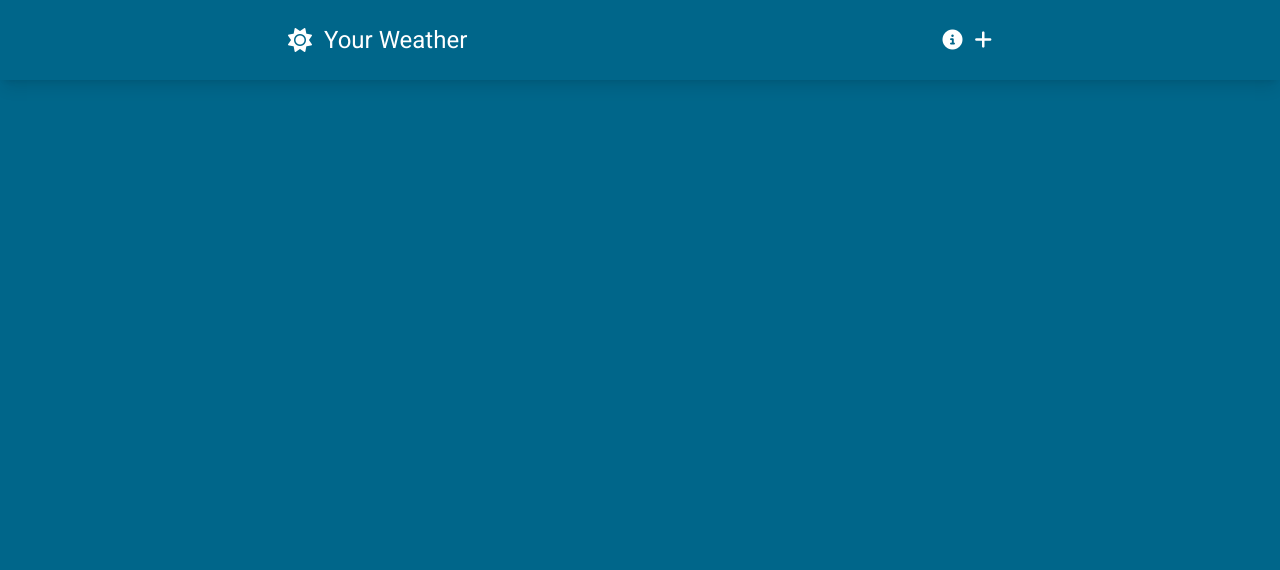
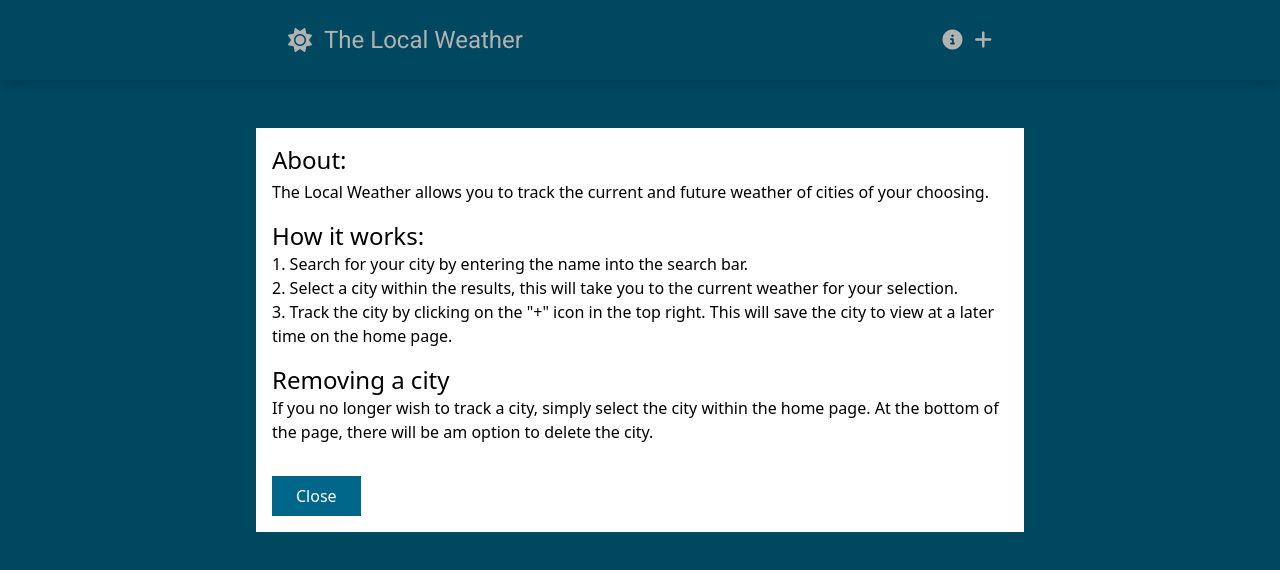
Before and after one commit to kavindaweerakoon/weather-vue-project, a Vue app: page / in a window 1280 px wide. Both pictures are taken after a click on the icon 952 px from the left and 40 px from the top of the page. Shown: the top 570 px of the page. Built offline with nearby package versions, Linux system fonts and the light colour scheme.

Commit message:
resuable modal + cleanup

```diff
--- a/index.html
+++ b/index.html
@@ -4,13 +4,17 @@
     <meta charset="UTF-8" />
     <link rel="icon" href="/favicon.ico" />
     <meta name="viewport" content="width=device-width, initial-scale=1.0" />
-    <link rel="preconnect" href="https://fonts.googleapis.com" />
-    <link rel="preconnect" href="https://fonts.gstatic.com" crossorigin />
     <link
       href="https://fonts.googleapis.com/css2?family=Roboto:wght@300;400;500&display=swap"
       rel="stylesheet"
     />
-    <link rel="stylesheet" href="https://cdnjs.cloudflare.com/ajax/libs/font-awesome/6.2.0/css/all.min.css" integrity="sha512-xh6O/CkQoPOWDdYTDqeRdPCVd1SpvCA9XXcUnZS2FmJNp1coAFzvtCN9BmamE+4aHK8yyUHUSCcJHgXloTyT2A==" crossorigin="anonymous" referrerpolicy="no-referrer" />
+    <link
+      rel="stylesheet"
+      href="https://cdnjs.cloudflare.com/ajax/libs/font-awesome/6.2.0/css/all.min.css"
+      integrity="sha512-xh6O/CkQoPOWDdYTDqeRdPCVd1SpvCA9XXcUnZS2FmJNp1coAFzvtCN9BmamE+4aHK8yyUHUSCcJHgXloTyT2A=="
+      crossorigin="anonymous"
+      referrerpolicy="no-referrer"
+    />
     <title>Vite App</title>
   </head>
   <body>
--- a/package.json
+++ b/package.json
@@ -12,7 +12,7 @@
   },
   "devDependencies": {
     "@vitejs/plugin-vue": "^3.0.3",
-    "autoprefixer": "^10.4.11",
+    "autoprefixer": "^10.4.12",
     "postcss": "^8.4.16",
     "tailwindcss": "^3.1.8",
     "vite": "^3.0.9"
--- a/src/App.vue
+++ b/src/App.vue
@@ -1,6 +1,6 @@
 <template>
   <div class="flex flex-col min-h-screen font-Roboto bg-weather-primary">
-    <SiteNavigation/>
+    <SiteNavigation />
     <RouterView />
   </div>
 </template>
--- /dev/null
+++ b/src/components/BaseModal.vue
@@ -0,0 +1,64 @@
+<template>
+  <Teleport to="body">
+    <Transition name="modal-outer">
+      <div
+        v-show="modalActive"
+        class="absolute w-full bg-black bg-opacity-30 h-screen top-0 left-0 flex justify-center px-8"
+      >
+        <Transition name="modal-inner">
+          <div
+            v-if="modalActive"
+            class="p-4 bg-white self-start mt-32 max-w-screen-md"
+          >
+            <slot />
+            <button
+              class="text-white mt-8 bg-weather-primary py-2 px-6"
+              @click="$emit('close-modal')"
+            >
+              Close
+            </button>
+          </div>
+        </Transition>
+      </div>
+    </Transition>
+  </Teleport>
+</template>
+
+<script setup>
+defineEmits(["close-modal"]);
+defineProps({
+  modalActive: {
+    type: Boolean,
+    default: false,
+  },
+});
+</script>
+
+<style scoped>
+.modal-outer-enter-active,
+.modal-outer-leave-active {
+  transition: opacity 0.3s cubic-bezier(0.52, 0.02, 0.19, 1.02);
+}
+
+.modal-outer-enter-from,
+.modal-outer-leave-to {
+  opacity: 0;
+}
+
+.modal-inner-enter-active {
+  transition: all 0.3s cubic-bezier(0.52, 0.02, 0.19, 1.02) 0.15s;
+}
+
+.modal-inner-leave-active {
+  transition: all 0.3s cubic-bezier(0.52, 0.02, 0.19, 1.02);
+}
+
+.modal-inner-enter-from {
+  opacity: 0;
+  transform: scale(0.8);
+}
+
+.modal-inner-leave-to {
+  transform: scale(0.8);
+}
+</style>
--- a/src/components/SiteNavigation.vue
+++ b/src/components/SiteNavigation.vue
@@ -6,21 +6,65 @@
       <RouterLink :to="{ name: 'home' }">
         <div class="flex items-center gap-3">
           <i class="fa-solid fa-sun text-2xl"></i>
-          <p class="text-2xl">Your Weather</p>
+          <p class="text-2xl">The Local Weather</p>
         </div>
       </RouterLink>
+
       <div class="flex gap-3 flex-1 justify-end">
         <i
           class="fa-solid fa-circle-info text-xl hover:text-weather-secondary duration-150 cursor-pointer"
+          @click="toggleModal"
         ></i>
         <i
           class="fa-solid fa-plus text-xl hover:text-weather-secondary duration-150 cursor-pointer"
         ></i>
       </div>
+
+      <BaseModal
+        :modalActive="modalActive"
+        @close-modal="toggleModal"
+      >
+        <div class="text-black">
+          <h1 class="text-2xl mb-1">About:</h1>
+          <p class="mb-4">
+            The Local Weather allows you to track the current and
+            future weather of cities of your choosing.
+          </p>
+          <h2 class="text-2xl">How it works:</h2>
+          <ol class="list-decimal list-inside mb-4">
+            <li>
+              Search for your city by entering the name into the
+              search bar.
+            </li>
+            <li>
+              Select a city within the results, this will take
+              you to the current weather for your selection.
+            </li>
+            <li>
+              Track the city by clicking on the "+" icon in the
+              top right. This will save the city to view at a
+              later time on the home page.
+            </li>
+          </ol>
+
+          <h2 class="text-2xl">Removing a city</h2>
+          <p>
+            If you no longer wish to track a city, simply select
+            the city within the home page. At the bottom of the
+            page, there will be am option to delete the city.
+          </p>
+        </div>
+      </BaseModal>
     </nav>
   </header>
 </template>
 
 <script setup>
 import { RouterLink } from "vue-router";
+import { ref } from "vue";
+import BaseModal from "./BaseModal.vue";
+const modalActive = ref(null);
+const toggleModal = () => {
+  modalActive.value = !modalActive.value;
+};
 </script>
--- a/src/router/index.js
+++ b/src/router/index.js
@@ -1,15 +1,15 @@
-import { createRouter, createWebHistory } from 'vue-router'
-import HomeView from '../views/HomeView.vue'
+import { createRouter, createWebHistory } from "vue-router";
+import HomeView from "../views/HomeView.vue";
 
 const router = createRouter({
   history: createWebHistory(import.meta.env.BASE_URL),
   routes: [
     {
-      path: '/',
-      name: 'home',
-      component: HomeView
-    }
-  ]
-})
+      path: "/",
+      name: "home",
+      component: HomeView,
+    },
+  ],
+});
 
-export default router
+export default router;
--- a/tailwind.config.js
+++ b/tailwind.config.js
@@ -1,4 +1,3 @@
-/** @type {import('tailwindcss').Config} */
 module.exports = {
   content: ["./index.html", "./src/**/*.{vue,js,ts,jsx,tsx}"],
   theme: {
```
Also changed, not shown: src/main.js (+7 -8 lines), 1 other file (tests, documents, lock files or other folders).
